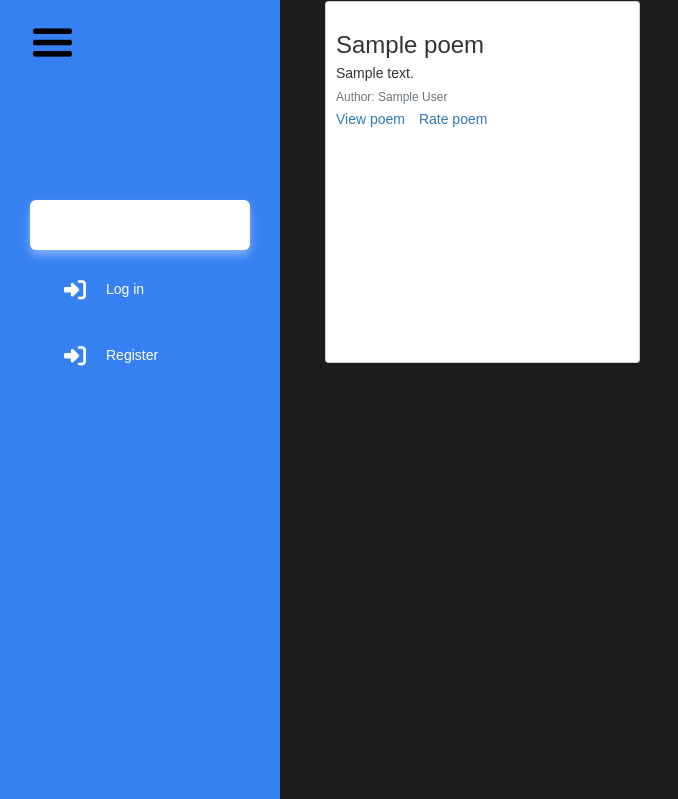
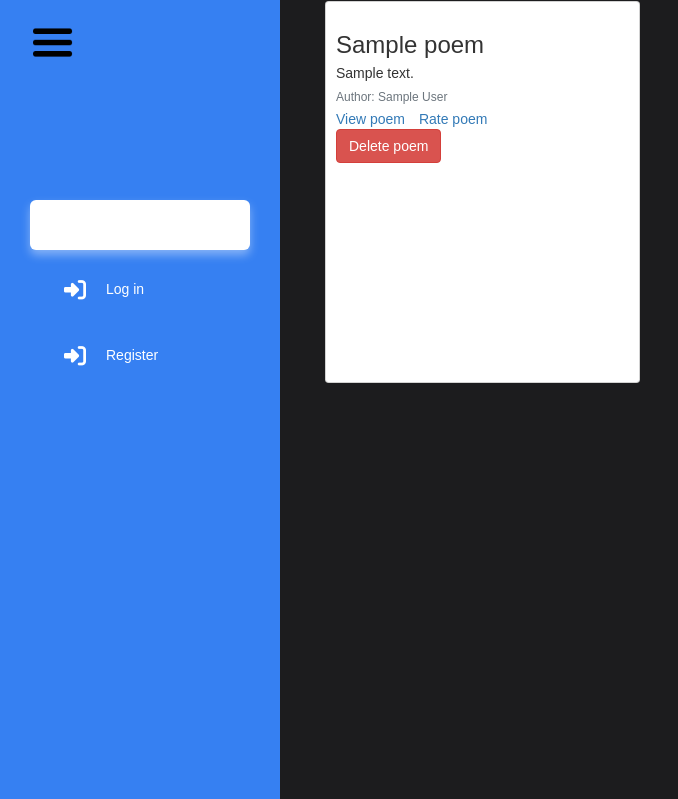
Before and after one commit to JulianNavarrete/Programacion-1, a Flask app: template frontend/main/templates/home.html in a window 1280 px wide. Shown: the top 799 px of the page, without its empty margins (0-678 px from the left). Run offline with Flask 3, Linux system fonts and the light colour scheme; the template is opened without the code that fills it: values that come from a table or form of the project are taken from there, others are empty; tables that the repository leaves empty hold one stand-in row (values such as "Sample post"); parts of the project's set-up code (start-up, migrations or seed data) failed here and were passed over; some libraries are stand-ins or nearby versions.

Commit message:
working, button delete not appearing

```diff
--- a/frontend/main/templates/home.html
+++ b/frontend/main/templates/home.html
@@ -51,16 +51,26 @@
         {% for poem in poems %}
         <div class="col">
           <div class="card">
-                    <div class="card-body" style="width: 90%;height: 60px;margin-bottom: 300px;">
+            <div class="card-body" style="width: 90%;height: 60px;margin-bottom: 320px;">
               <h3 class="card-title">{{ poem.title }}</h3>
               <p class="card-text">{{ poem.body }}</p>
-                      <h6 class="card-subtitle mb-2 text-muted">Author: {{ poem.user.name }}</h6>
-                      <a href="{{url_for('poems.view_poem', id=poem.id)}}" class="card-link">View poem</a>
-                      <a href="{{url_for('poems.rate_poem', id=poem.id)}}" class="card-link">Rate poem</a>
+              <h6 class="card-subtitle mb-2 text-muted" style="margin-bottom: 2px;">Author: {{ poem.user.name }}</h6>
+              <a href="{{ url_for('poems.view_poem', id=poem.id) }}" class="card-link">View poem</a>
+              <a href="{{ url_for('poems.rate_poem', id=poem.id) }}" class="card-link">Rate poem</a>
+              <form action="{{ url_for('poems.delete_poem', id=poem.user.id) }}" method="POST">
+                <button type="submit" class="btn btn-danger">Delete poem</button>
+              </form>
+              <!-- {% if request.cookies.get('id') == poem.user.id %} -->
+              <form action="{{ url_for('poems.delete_poem', id=poem.user.id) }}" method="POST">
+                <button type="submit" class="btn btn-danger">Delete poem</button>
+              </form>
+              <button>Hola</button>
+              <!-- {% endif %} -->
             </div>
           </div>
         </div>
         {% endfor %}
+
       </div>
 
     </tbody>
@@ -75,9 +85,7 @@
         <ul class="pagination justify-content-center" style="float:center">
           {% if pagination.current_page != 1 %}
           <li class="page-item">
-                 <a class="page-link"
-                  href="{{ url_for('main.home', page = (pagination.current_page-1)) }}"
-                 >Previous</a>
+            <a class="page-link" href="{{ url_for('main.home', page = (pagination.current_page-1)) }}">Previous</a>
           </li>
           {% else %}
           <li class="page-item disabled">
@@ -97,8 +105,7 @@
           {% endfor %}
           {% if pagination.current_page != pagination.pages %}
           <li class="page-item">
-                 <a class="page-link"
-                  href="{{ url_for('main.home',page = (pagination.current_page+1)) }}" >Next</a>
+            <a class="page-link" href="{{ url_for('main.home',page = (pagination.current_page+1)) }}">Next</a>
           </li>
           {% else %}
           <li class="page-item disabled">
```
Also changed, not shown: frontend/main/routes/functions.py (+7 -0 lines), frontend/main/routes/poems.py (+13 -0 lines), backend/database.db. Lines whose indentation alone changed are shown as unchanged.
